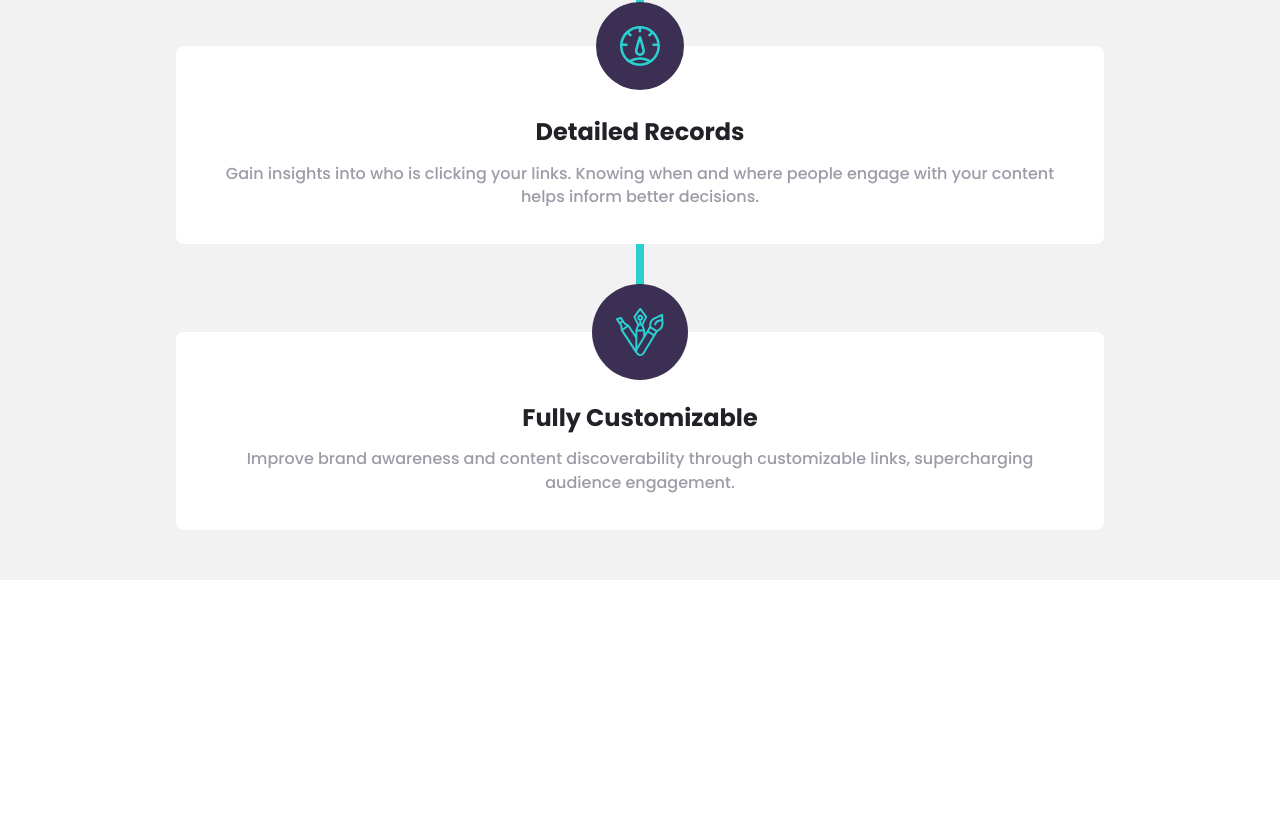
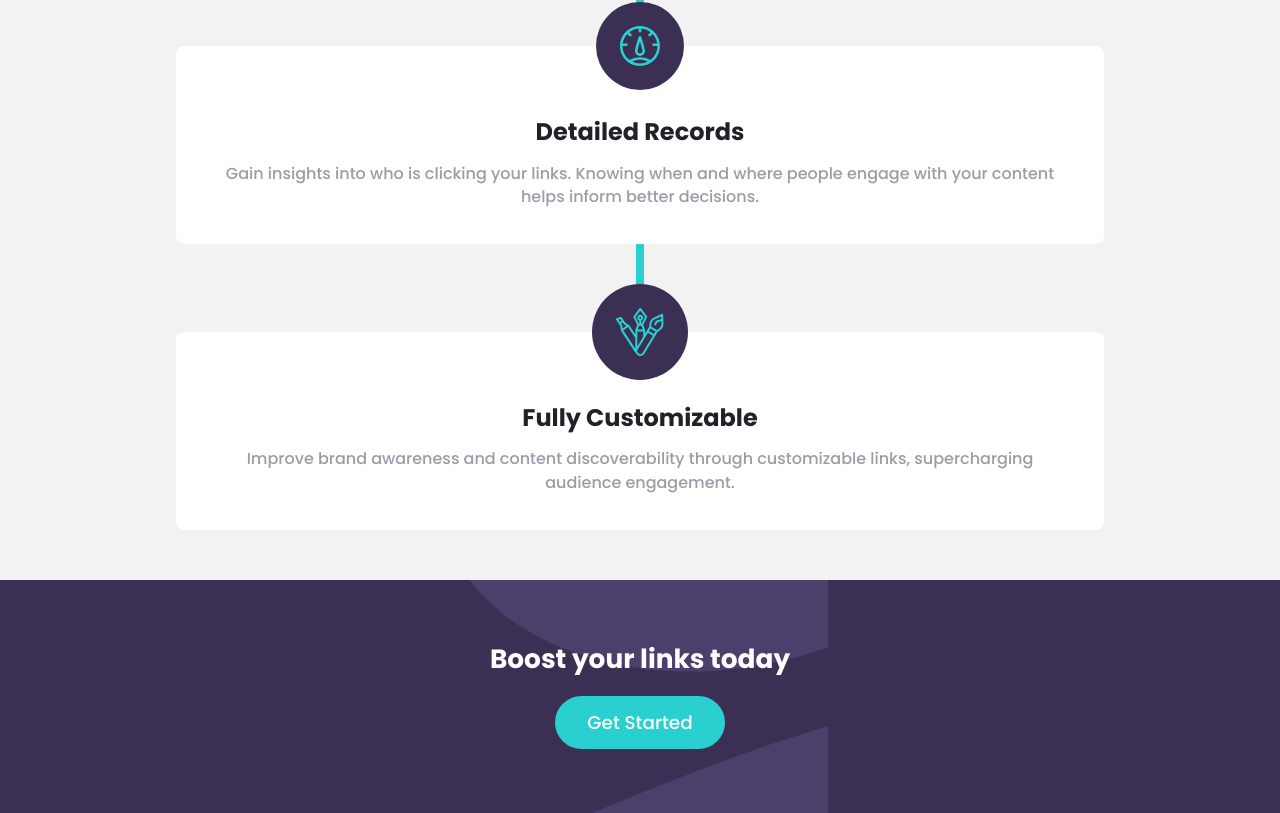
Before and after one commit to Naithcots/shortly, a React (Vite) app: page / in a window 1280 px wide. Shown: the part 1871-2684 px from the top of the page. Before the commit the page ends 2451 px from the top, so only its background shows below. Built offline with nearby package versions, Linux system fonts and the light colour scheme.

Commit message:
Add Boost component

```diff
--- a/src/App.tsx
+++ b/src/App.tsx
@@ -1,3 +1,4 @@
+import Boost from "./components/Boost/Boost";
 import Header from "./components/Header/Header";
 import Hero from "./components/Hero/Hero";
 import Statistics from "./components/Statistics/Statistics";
@@ -8,6 +9,7 @@ const App = () => {
       <Header />
       <Hero />
       <Statistics />
+      <Boost />
     </>
   );
 };
--- /dev/null
+++ b/src/components/Boost/Boost.module.css
@@ -0,0 +1,17 @@
+.container {
+  background-color: var(--dark-violet);
+  background-image: url("/bg-boost-mobile.svg");
+  background-repeat: no-repeat;
+  background-position: center;
+}
+
+.boost {
+  padding-block: 4rem;
+  text-align: center;
+  color: #fff;
+}
+
+.title {
+  margin-top: 0;
+  font-size: 1.65rem;
+}
--- /dev/null
+++ b/src/components/Boost/Boost.tsx
@@ -0,0 +1,17 @@
+import Button from "../Button/Button";
+import Wrapper from "../Wrapper/Wrapper";
+import styles from "./Boost.module.css";
+
+const Boost = () => {
+  return (
+    <div className={styles.container}>
+      <Wrapper>
+        <div className={styles.boost}>
+          <h2 className={styles.title}>Boost your links today</h2>
+          <Button text="Get Started" />
+        </div>
+      </Wrapper>
+    </div>
+  );
+};
+export default Boost;
```
